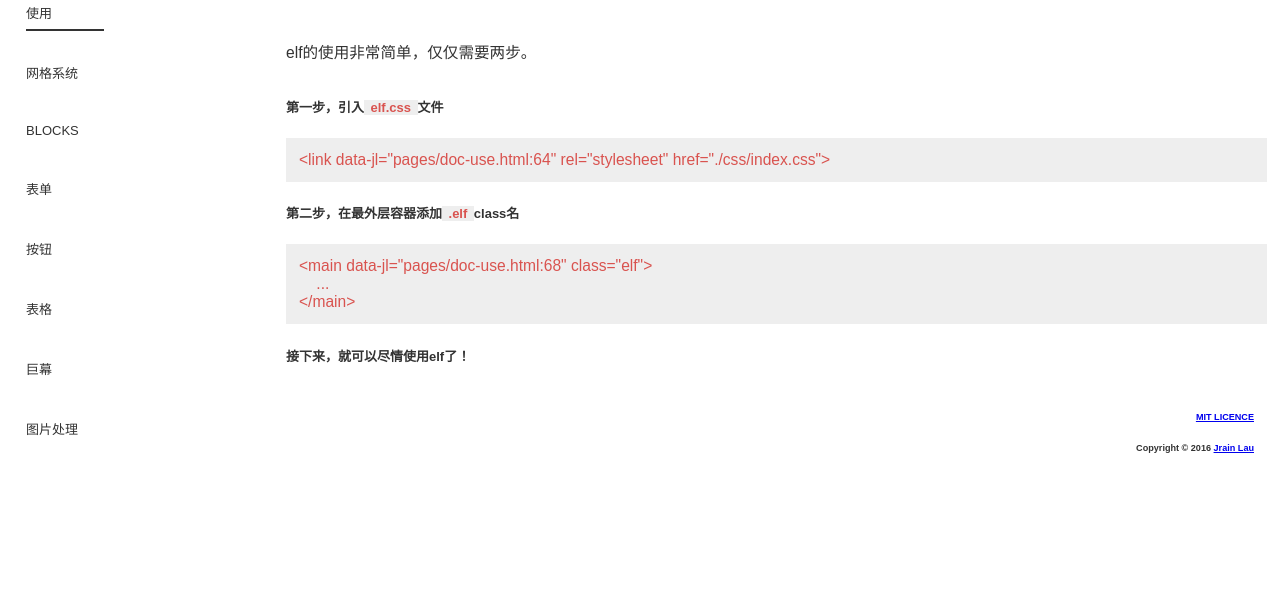
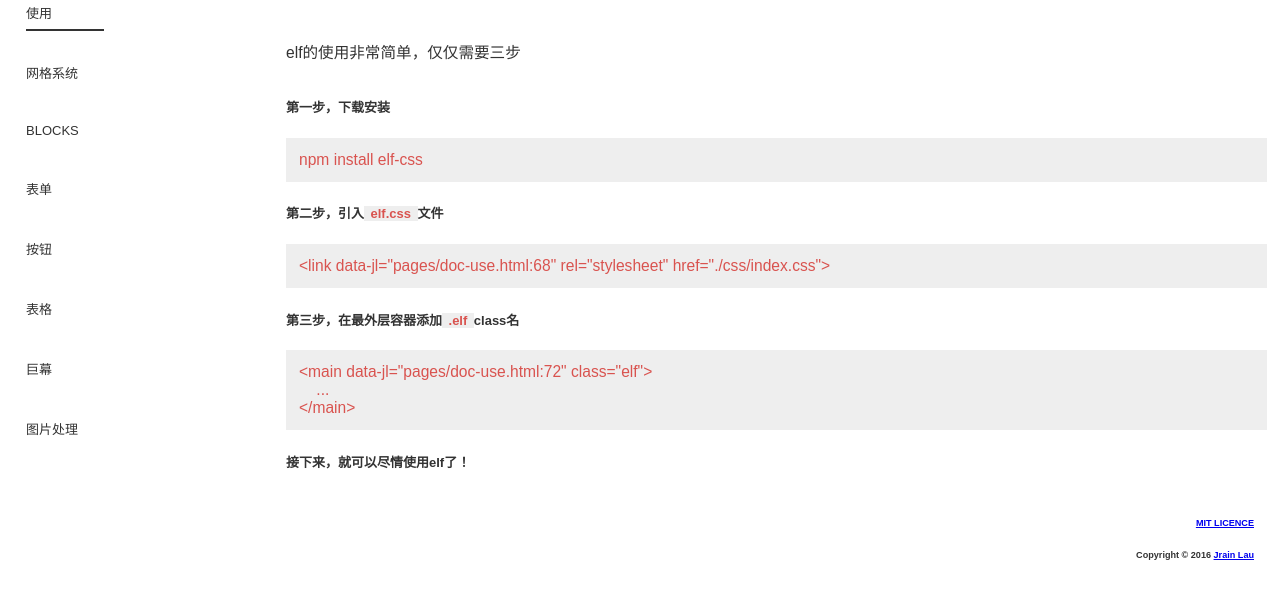
Before and after one commit to jrainlau/elf, a plain HTML site: page pages/doc-use.html in a window 1280 px wide. Shown: the part 81-680 px from the top of the page. Drawn offline with Linux system fonts and the light colour scheme; files that its build step writes are made by us from their sources.

Commit message:
增加npm安装说明

```diff
--- a/pages/doc-use.html
+++ b/pages/doc-use.html
@@ -56,14 +56,18 @@
             <div class="width-12 content">
                 <h1>使用</h1>
                 <p class='description'>
-                    elf的使用非常简单，仅仅需要两步。
+                    elf的使用非常简单，仅仅需要三步
                 </p>
                 <div class="example">
-                    <h5>第一步，引入<code>elf.css</code>文件</h5>
+                    <h5>第一步，下载安装</h5>
+<div class="codes">
+    npm install elf-css
+</div>
+                    <h5>第二步，引入<code>elf.css</code>文件</h5>
 <div class="codes">
     <link rel="stylesheet" href="./css/index.css">
 </div>
-                    <h5>第二步，在最外层容器添加<code>.elf</code>class名</h5>
+                    <h5>第三步，在最外层容器添加<code>.elf</code>class名</h5>
 <div class="codes">
     <main class="elf">
         ...
```
